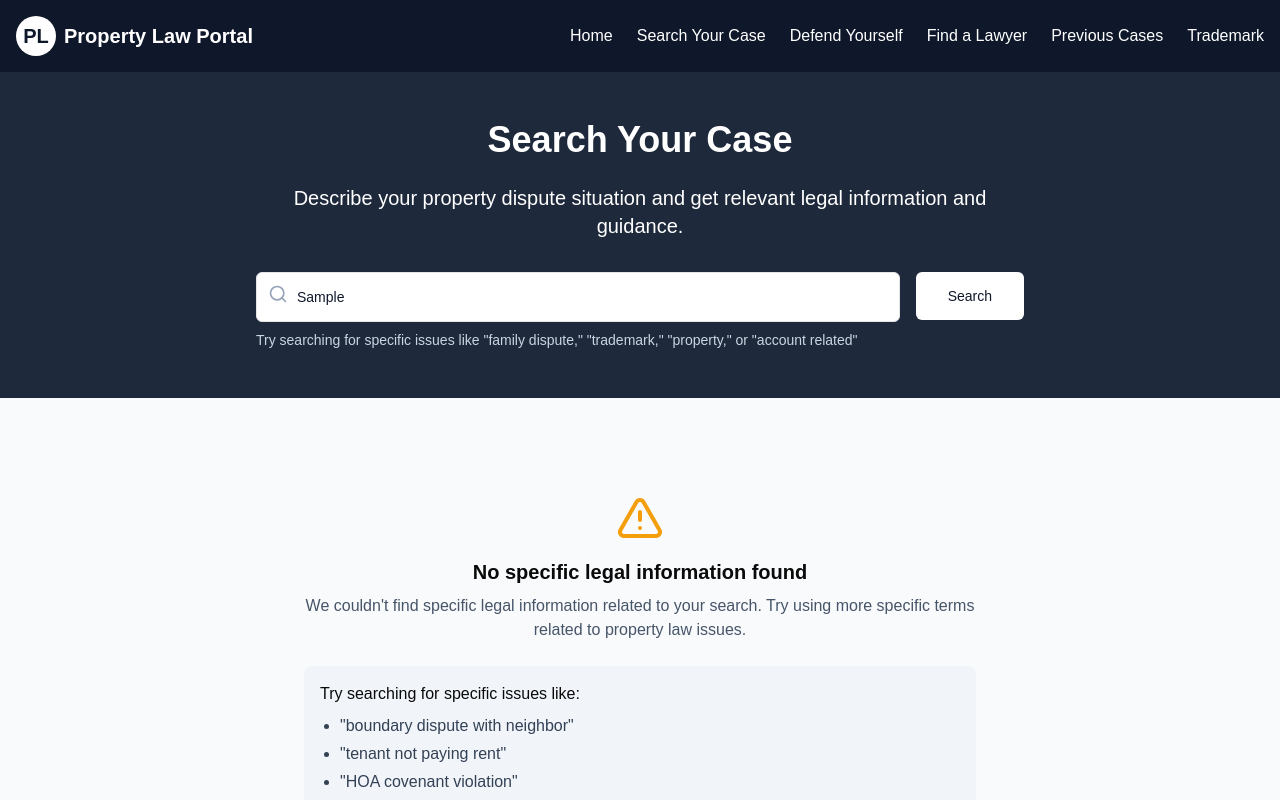
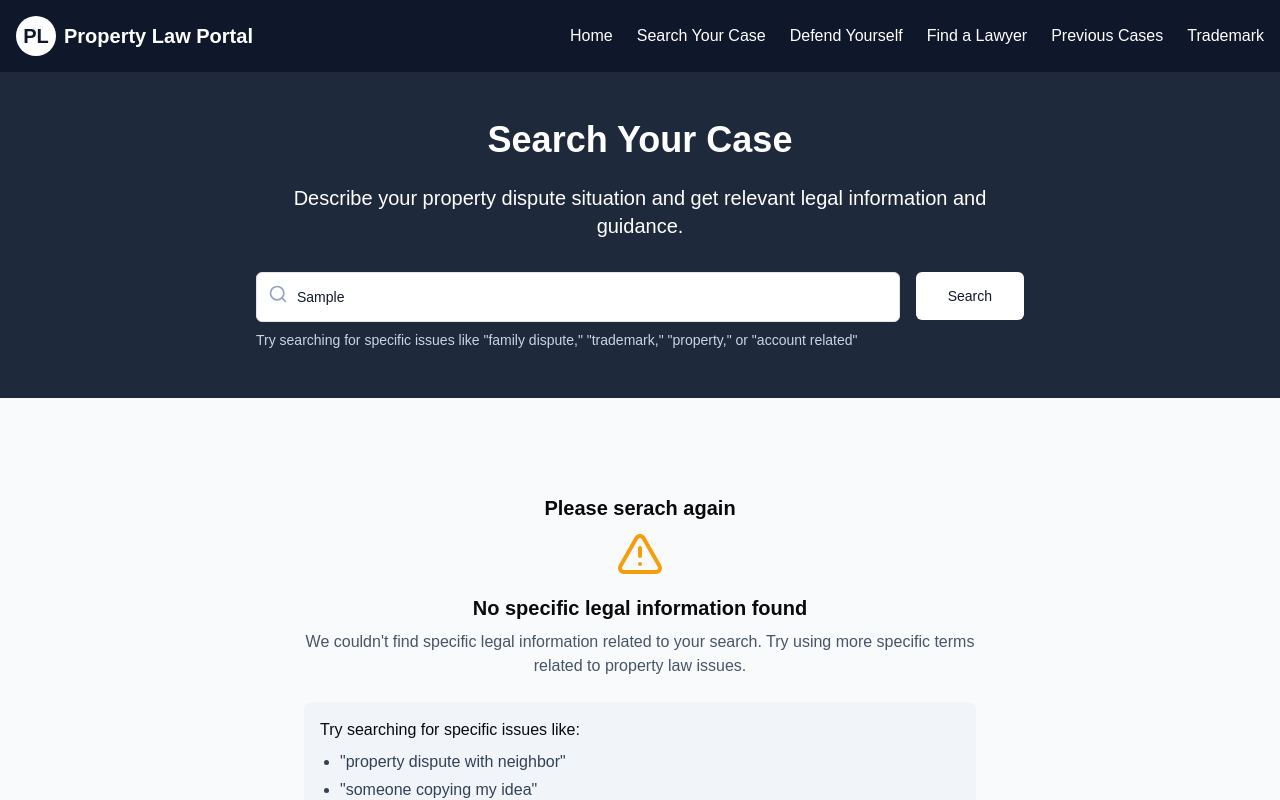
Before and after one commit to Uditrao/Property_Law, a Next.js app: page /search-case in a window 1280 px wide. Both pictures are taken after typing "Sample" into the empty fields and a click on the button "Search". Shown: the top 800 px of the page. Built offline with nearby package versions, Linux system fonts and the light colour scheme.

Commit message:
Update page.tsx

```diff
--- a/app/search-case/page.tsx
+++ b/app/search-case/page.tsx
@@ -915,6 +915,7 @@ export default function SearchCase() {
             </div>
           ) : searchQuery ? (
             <div className="text-center py-12 max-w-2xl mx-auto">
+               <h3 className="text-xl font-semibold mb-2">Please serach again</h3>
               <AlertTriangle className="h-12 w-12 text-amber-500 mx-auto mb-4" />
               <h3 className="text-xl font-semibold mb-2">No specific legal information found</h3>
               <p className="text-slate-600 mb-6">
@@ -924,11 +925,10 @@ export default function SearchCase() {
               <div className="bg-slate-100 p-4 rounded-lg text-left mb-6">
                 <h4 className="font-medium mb-2">Try searching for specific issues like:</h4>
                 <ul className="list-disc pl-5 space-y-1 text-slate-700">
-                  <li>"boundary dispute with neighbor"</li>
-                  <li>"tenant not paying rent"</li>
-                  <li>"HOA covenant violation"</li>
-                  <li>"zoning variance request"</li>
-                  <li>"property easement rights"</li>
+                  <li>"property dispute with neighbor"</li>
+                  <li>"someone copying my idea"</li>
+                  <li>"family related diputes"</li>
+                  <li>"acccount freeze problem"</li>
                 </ul>
               </div>
               <Button onClick={() => setSearchQuery("")}>Try a New Search</Button>
```
